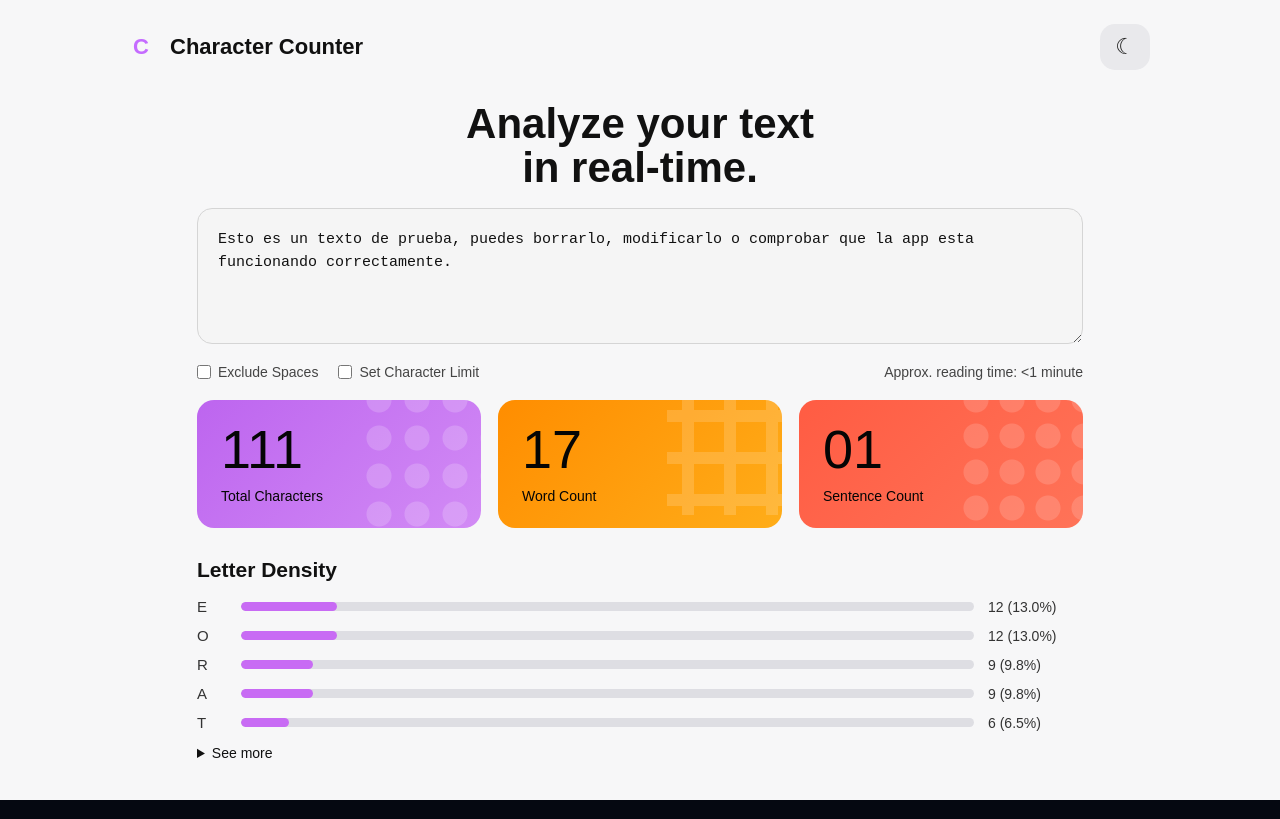
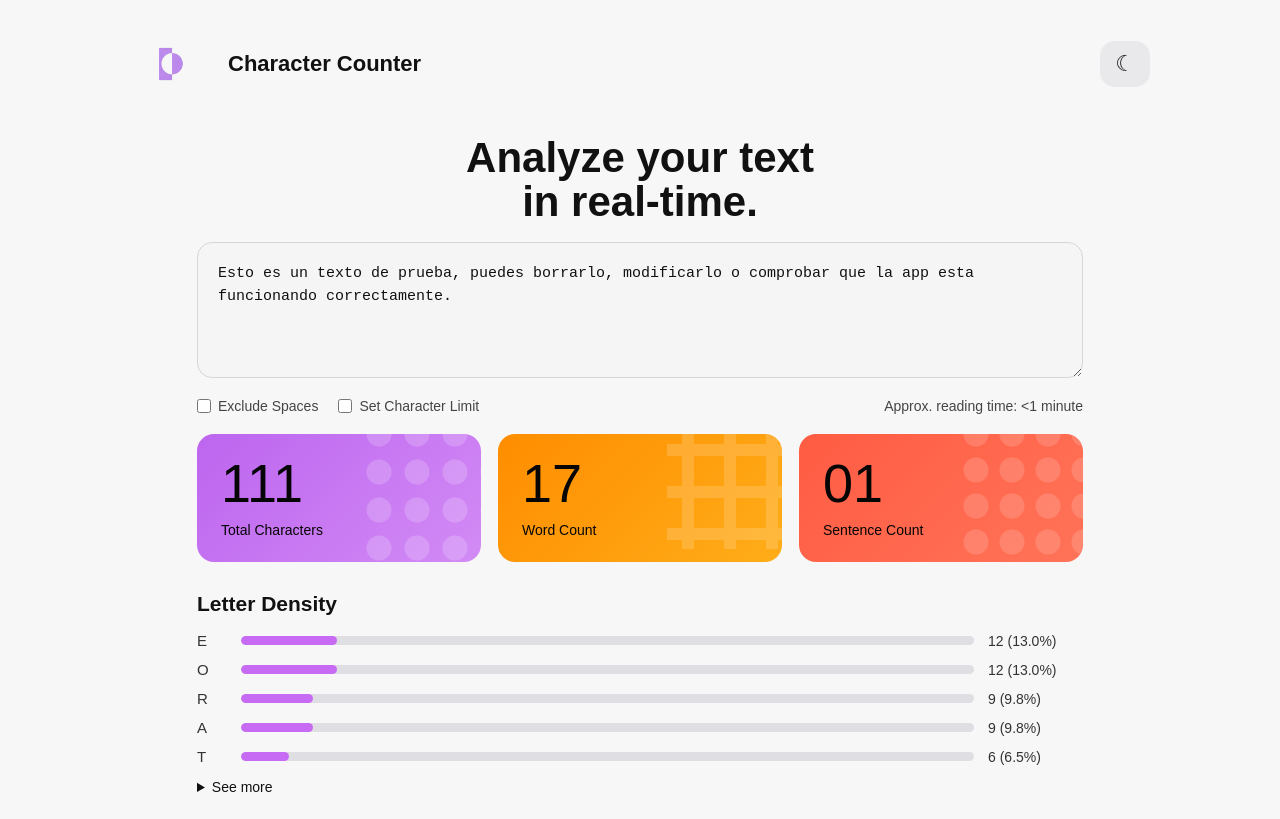
Before and after one commit to Ramon408/tpfinal-fullstack, a React (Vite) app: page / in a window 1280 px wide. Built offline with nearby package versions, Linux system fonts and the light colour scheme.

Commit message:
ultima modificacion

```diff
--- a/src/components/Header.jsx
+++ b/src/components/Header.jsx
@@ -1,10 +1,16 @@
 import { useState } from "react"
+import logo from "../assets/images/logo.png"
 
 const Header = ({ dark, handleDarkTheme }) => {
   return (
     <header className="header">
       <div className="brand">
-        <div className="brand-logo">C</div>
+        <img
+          src={logo}
+          alt="Logo Character Counter"
+          className="brand-logo"
+        />
+
         <h1>Character Counter</h1>
       </div>
 
--- a/src/index.css
+++ b/src/index.css
@@ -49,14 +49,10 @@ main {
 }
 
 .brand-logo {
-  width: 22px;
-  height: 27px;
-  display: flex;
-  align-items: center;
-  justify-content: center;
-  color: #c56cff;
-  font-size: 22px;
-  font-weight: 900;
+  width: 80px;
+  height: 80px;
+  object-fit: contain;
+  display: block;
 }
 
 .brand h1 {
```
